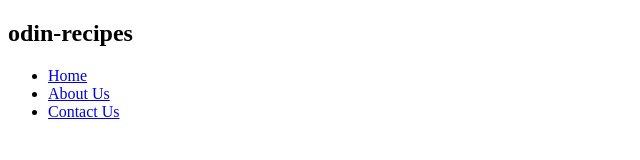
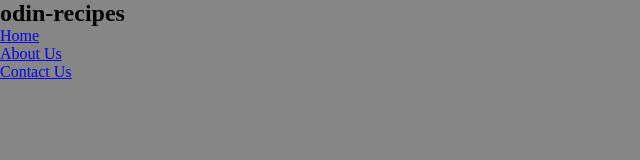
Before and after one commit to zohaibwebdevs/odin-recipes, a plain HTML site: page index.html in a window 1280 px wide. Shown: the whole page, without its empty margins (0-640 px from the left). Drawn offline with Linux system fonts and the light colour scheme.

Commit message:
style added

```diff
--- a/index.html
+++ b/index.html
@@ -4,6 +4,7 @@
     <meta charset="UTF-8">
     <meta name="viewport" content="width=device-width, initial-scale=1.0">
     <title>odin-recipes</title>
+    <link rel="stylesheet" href="style.css">
 </head>
 <body>
     <section>
```
Also changed, not shown: recipes/lasagna.html (+1 -1 lines).
